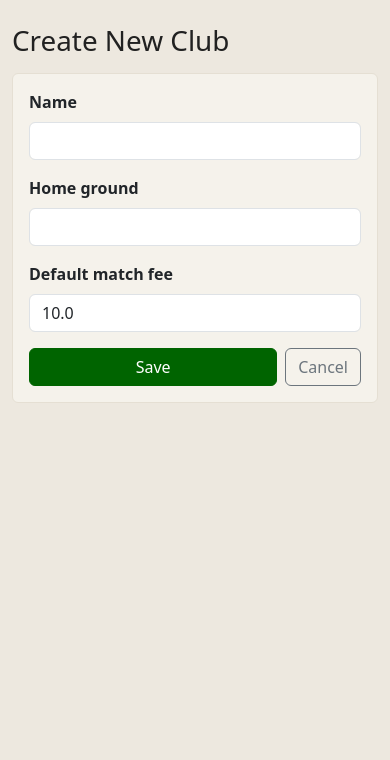
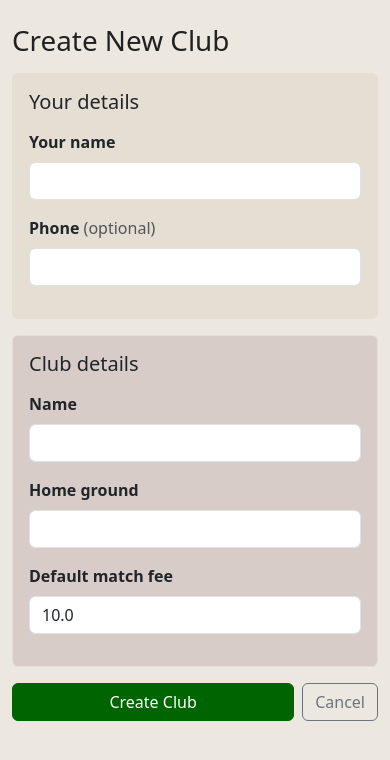
Before and after one commit to Yourhonour365/MatchFeeMate-PP4, a Django app: page /club/new/ in a window 390 px wide. Shown: the part 71-831 px from the top of the page. Run offline with Django 5.2, Linux system fonts and the light colour scheme; the visitor is signed in with stand-in values (Sample User, id 1); data that the repository does not hold is empty.

Commit message:
Add Your Details section to club creation with profile name and phone

```diff
--- a/clubs/templates/clubs/club_form.html
+++ b/clubs/templates/clubs/club_form.html
@@ -6,10 +6,32 @@
 <!-- Page heading -->
 <h1 class="mb-3">{% if club %}Edit Club{% else %}Create New Club{% endif %}</h1>
 
-<div class="card card-mfm mb-3">
-    <div class="card-body">
-        <form method="post">
-            {% csrf_token %}
+<form method="post">
+    {% csrf_token %}
+
+    {% if not club %}
+    <!-- Your details section - only show when creating -->
+    <div class="card card-mfm mb-3" style="background-color: #E5DFD3;">
+        <div class="card-body">
+            <h5 class="card-title mb-3">Your details</h5>
+
+            <div class="mb-3">
+                <label class="form-label" for="admin_name"><strong>Your name</strong></label>
+                <input type="text" class="form-control" id="admin_name" name="admin_name" required>
+            </div>
+
+            <div class="mb-3">
+                <label class="form-label" for="admin_phone"><strong>Phone</strong> <span class="text-muted">(optional)</span></label>
+                <input type="tel" class="form-control" id="admin_phone" name="admin_phone">
+            </div>
+        </div>
+    </div>
+    {% endif %}
+
+    <!-- Club details section -->
+    <div class="card card-mfm mb-3" style="background-color: #D7CCC8;">
+        <div class="card-body">
+            {% if not club %}<h5 class="card-title mb-3">Club details</h5>{% endif %}
 
             {% for field in form %}
             <div class="mb-3">
@@ -23,18 +45,17 @@
                 {% endif %}
             </div>
             {% endfor %}
+        </div>
+    </div>
 
-            <!-- Action buttons -->
-            <div class="d-flex gap-2 mt-3">
-                <button type="submit" class="btn btn-mfm-primary flex-fill">Save</button>
-                <a href="{% if club %}{% url 'club_detail' pk=club.pk %}{% else %}{% url 'home' %}{% endif %}" class="btn btn-outline-secondary">Cancel</a>
-            </div>
-        </form>
+    <!-- Action buttons -->
+    <div class="d-flex gap-2">
+        <button type="submit" class="btn btn-mfm-primary flex-fill">{% if club %}Save{% else %}Create Club{% endif %}</button>
+        <a href="{% if club %}{% url 'club_detail' pk=club.pk %}{% else %}{% url 'home' %}{% endif %}" class="btn btn-outline-secondary">Cancel</a>
     </div>
-</div>
+</form>
 
 <script>
-    // Add Bootstrap form-control class to all inputs
     document.querySelectorAll('input, select, textarea').forEach(el => {
         if (el.type === 'checkbox' || el.type === 'radio') {
             el.classList.add('form-check-input');
--- a/clubs/views.py
+++ b/clubs/views.py
@@ -29,8 +29,9 @@ def club_create(request):
             Player.objects.create(
                 club=club,
                 user=request.user,
-                name=request.user.email.split('@')[0].title(),
+                name=request.POST.get('admin_name'),
                 email=request.user.email,
+                phone=request.POST.get('admin_phone', ''),
                 role='admin'
             )
             return redirect('club_detail', pk=club.pk)
```
